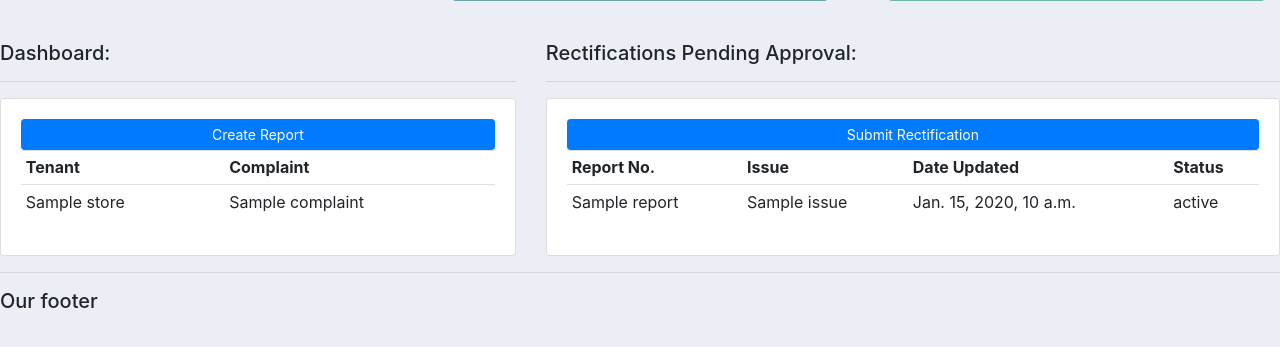
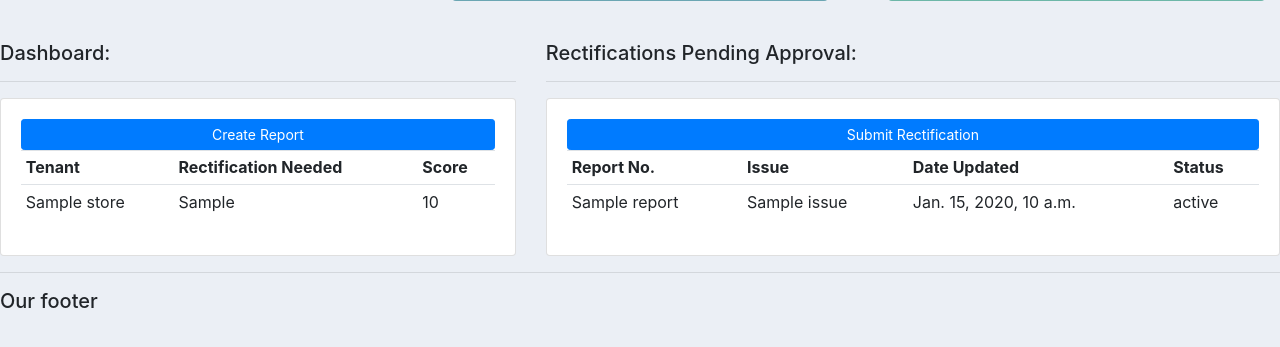
Before and after one commit to SS0706/SingHealthWebApp, a Django app: template accounts/templates/accounts/dashboard.html in a window 1280 px wide. Shown: the part 290-637 px from the top of the page. Run offline with Django 3.2, Linux system fonts and the light colour scheme; the template is opened without the code that fills it: most values are stand-ins (such as "Sample title", 1, 10 or a date in 2020); some libraries are stand-ins or nearby versions.

Commit message:
Minor changes to clean up

```diff
--- a/accounts/models.py
+++ b/accounts/models.py
@@ -36,9 +36,11 @@ class Store(models.Model):
     )
     #TODO: change the below fields
     name = models.CharField(max_length=200, null=True)
-    complaint = models.BooleanField(null=True)
+    rectificationNeeded = models.BooleanField(null=True)
     category = models.CharField(max_length=200, null=True, choices=CATEGORY)
     description = models.CharField(max_length=200, null=True, blank=True)
+    #to be calculated
+    score = models.CharField(max_length=200, null=True, blank=True)
     date_created = models.DateTimeField(auto_now_add=True, null=True)
     tags = models.ManyToManyField(Tag, blank=True) # not sure if we actually need this, can remove later
 
--- a/accounts/templates/accounts/dashboard.html
+++ b/accounts/templates/accounts/dashboard.html
@@ -15,13 +15,15 @@
    <table class="table table-sm">
     <tr>
      <th>Tenant</th>
-     <th>Complaint</th>
+     <th>Rectification Needed</th>
+     <th>Score</th>
     </tr>
 
     {% for store in stores %}
         <tr>
             <td>{{store.name}}</td>
-            <td>{{store.complaint}}</td>
+            <td>{{store.rectificationNeeded}}</td>
+            <td>{{store.score}}</td>
         </tr>
     {% endfor %}
 
```
Also changed, not shown: accounts/migrations/0016_auto_20210313_0208.py (added), accounts/migrations/0017_store_score.py (added), db.sqlite3.
